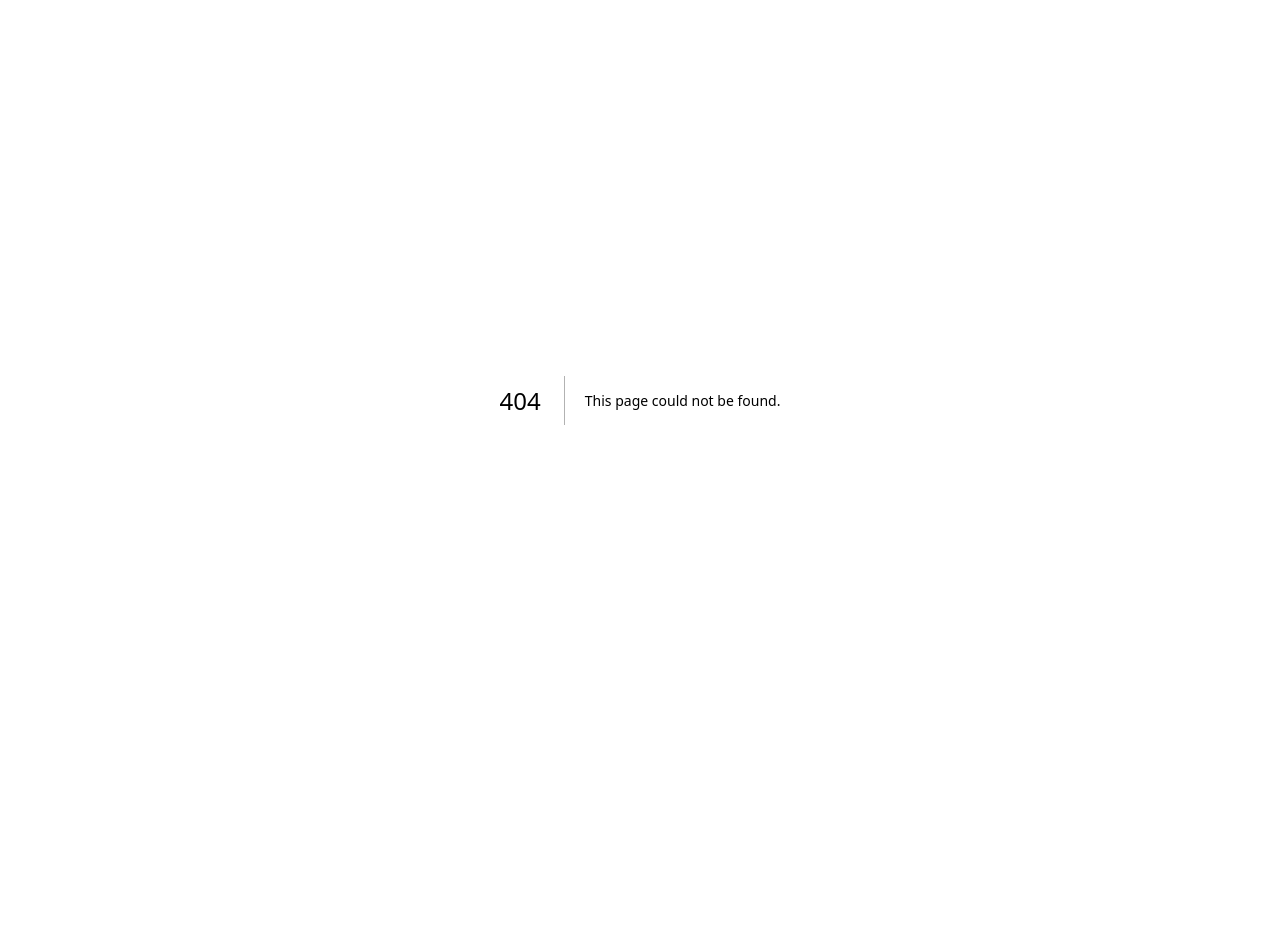
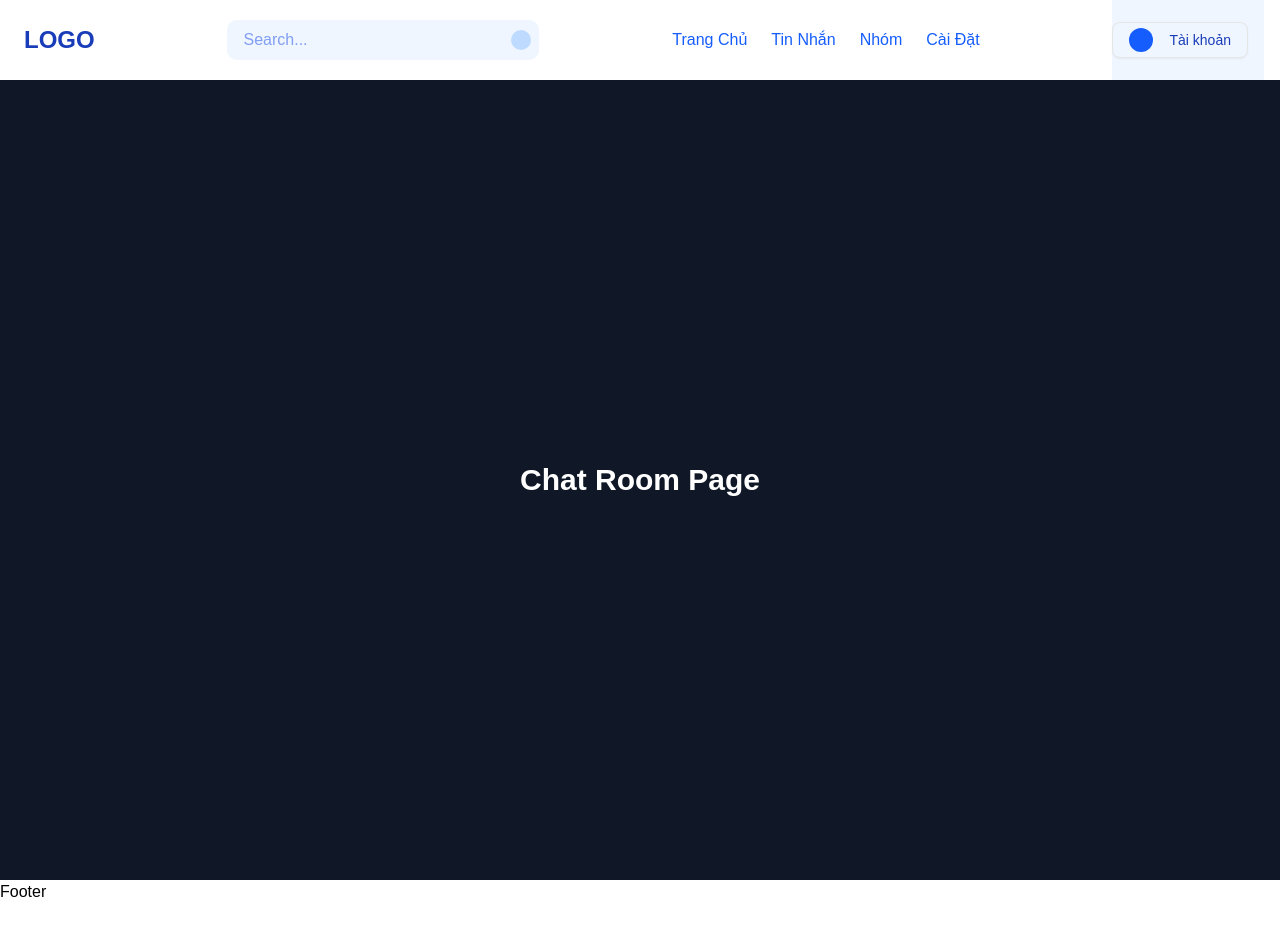
Before and after one commit to TanQuoc-73/ChatRoom_LTM, a Next.js app in the folder W_demo/fe/: page /home in a window 1280 px wide. Before the commit this address had no page. Shown: the top 936 px of the page. Before the commit the page ends 800 px from the top, so only its background shows below. Built offline with nearby package versions, Linux system fonts and the light colour scheme; no server answers.

Commit message:
context_fix

```diff
--- /dev/null
+++ b/W_demo/fe/app/home/page.tsx
@@ -0,0 +1,16 @@
+"use client";
+
+import Header from "@/components/layout/Header";
+import Footer from "@/components/layout/Footer";
+
+export default function HomePage() {
+  return (
+    <>
+      <Header />
+      <div className="min-h-screen flex items-center justify-center bg-gray-900 text-white">
+        <h1 className="text-3xl font-bold">Chat Room Page</h1>
+      </div>
+      <Footer />
+    </>
+  );
+}
--- a/W_demo/fe/app/layout.tsx
+++ b/W_demo/fe/app/layout.tsx
@@ -1,8 +1,7 @@
 import type { Metadata } from "next";
 import { Geist, Geist_Mono } from "next/font/google";
 import "./globals.css";
-
-
+import { AuthProvider } from "@/context/AuthContext";
 
 const geistSans = Geist({
   variable: "--font-geist-sans",
@@ -29,7 +28,7 @@ export default function RootLayout({
       <body
         className={`${geistSans.variable} ${geistMono.variable} antialiased`}
       >
-        {children}
+        <AuthProvider>{children}</AuthProvider>
       </body>
     </html>
   );
--- a/W_demo/fe/app/page.tsx
+++ b/W_demo/fe/app/page.tsx
@@ -51,7 +51,7 @@ export default function Home() {
       if (success) {
         setSuccessMessage("Đăng nhập thành công!");
         setTimeout(() => {
-          window.location.href = "/chat";
+          window.location.href = "/home";
         }, 1500);
       }
     } else if (mode === "register") {
--- a/W_demo/fe/components/dropdown/AccountDD.tsx
+++ b/W_demo/fe/components/dropdown/AccountDD.tsx
@@ -1,7 +1,7 @@
-"use client"
+"use client";
 
-import { useState } from "react"
-import { Button } from "@/components/ui/button"
+import { useAuth } from "@/context/AuthContext";
+import { Button } from "@/components/ui/button";
 import {
   DropdownMenu,
   DropdownMenuContent,
@@ -9,24 +9,35 @@ import {
   DropdownMenuLabel,
   DropdownMenuSeparator,
   DropdownMenuTrigger,
-} from "@/components/ui/dropdown-menu"
+} from "@/components/ui/dropdown-menu";
+import { useRouter } from "next/navigation";
 
 export function AccountDD() {
+  const { logout, user } = useAuth();
+  const router = useRouter();
+
+  const handleLogout = async () => {
+    await logout();
+    router.replace("/");
+  };
+
   return (
     <DropdownMenu>
       <DropdownMenuTrigger asChild>
-        <Button variant="outline">
-            <div className="flex bg-gray-100"></div>
+        <Button variant="outline" className="flex items-center bg-blue-50 hover:bg-blue-100">
+          {/* Placeholder avatar */}
+          <span className="w-6 h-6 rounded-full bg-blue-600 mr-2"></span>
+          <span className="text-blue-800">{user?.displayName || user?.username || 'Tài khoản'}</span>
         </Button>
       </DropdownMenuTrigger>
-      <DropdownMenuContent>
-        <DropdownMenuLabel>My Account</DropdownMenuLabel>
+      <DropdownMenuContent align="end" className="w-48">
+        <DropdownMenuLabel className="text-blue-800">Tài khoản</DropdownMenuLabel>
         <DropdownMenuSeparator />
-        <DropdownMenuItem>Profile</DropdownMenuItem>
-        <DropdownMenuItem>Billing</DropdownMenuItem>
-        <DropdownMenuItem>Team</DropdownMenuItem>
-        <DropdownMenuItem>Subscription</DropdownMenuItem>
+        <DropdownMenuItem onSelect={() => router.push("/profile")}>Hồ sơ</DropdownMenuItem>
+        <DropdownMenuItem onSelect={() => router.push("/settings")}>Cài đặt</DropdownMenuItem>
+        <DropdownMenuSeparator />
+        <DropdownMenuItem onSelect={handleLogout}>Đăng xuất</DropdownMenuItem>
       </DropdownMenuContent>
     </DropdownMenu>
-  )
+  );
 }
--- a/W_demo/fe/components/layout/Header.tsx
+++ b/W_demo/fe/components/layout/Header.tsx
@@ -1,37 +1,50 @@
-import React from 'react'
-import Link from 'next/link'
-import { Button } from '../ui/button'
-
-import { AccountDD } from '../dropdown/AccountDD'
+import React from 'react';
+import Link from 'next/link';
+import { Button } from '../ui/button';
+import { AccountDD } from '../dropdown/AccountDD';
 
 export default function Header() {
   return (
-    <div className='flex w-full h-20 bg-white top-0 text-gray-500 justify-between items-center'>
+    <div className="flex w-full h-20 bg-white top-0 text-blue-600 justify-between items-center px-4 shadow-sm">
       {/* LOGO */}
-        <Link href = '/' className='flex items-center'>
-            <div className='ml-8 font-bold text-lg'>LOGO</div>
+      <Link href="/" className="flex items-center">
+        <div className="ml-2 font-bold text-2xl text-blue-800">LOGO</div>
       </Link>
 
       {/* SEARCH */}
-        <div className="flex bg-gray-100 h-10 w-1/4 rounded-lg items-center pl-4 px-2">
-            <input type="text" placeholder='Search...' className='bg-gray-100 w-full outline-none'/>
-            <div className="bg-gray-300 flex w-5 h-5 rounded-lg justify-center items-center">
-                <Button variant='ghost' size='icon-sm' className='cursor-pointer'></Button>
+      <div className="flex bg-blue-50 h-10 w-1/4 rounded-lg items-center pl-4 px-2">
+        <input
+          type="text"
+          placeholder="Search..."
+          className="bg-blue-50 w-full outline-none text-blue-700"
+        />
+        <div className="bg-blue-200 flex w-5 h-5 rounded-lg justify-center items-center ml-2">
+          <Button variant="ghost" size="icon-sm" className="cursor-pointer text-blue-600">
+            {/* icon could be placed here */}
+          </Button>
         </div>
       </div>
+
       {/* NAV */}
-        <div className="flex gap-10">
-            <div className="flex items-center justify-between mr-8 space-x-6">
-            <Link href = '/' className='hover:text-black'> Home</Link>
-            <Link href = '/about' className='hover:text-black'> About Us</Link>
-            <Link href = '/service' className='hover:text-black'> Service</Link>
-            <Link href = '/blog' className='hover:text-black'> Blog</Link>
+      <div className="flex gap-6">
+        <Link href="/home" className="hover:text-green-600 transition-colors">
+          Trang Chủ
+        </Link>
+        <Link href="/chats" className="hover:text-green-600 transition- colors">
+          Tin Nhắn
+        </Link>
+        <Link href="/groups" className="hover:text-green-600 transition-colors">
+          Nhóm
+        </Link>
+        <Link href="/settings" className="hover:text-green-600 transition-colors">
+          Cài Đặt
+        </Link>
       </div>
+
       {/* ICON ACC */}
-        <div className="flex items-center justify-end pr-10 bg-gray-100">
+      <div className="flex items-center justify-end pr-4 bg-blue-50 h-full">
         <AccountDD />
       </div>
     </div>
-    </div>
-  )
+  );
 }
--- /dev/null
+++ b/W_demo/fe/context/AuthContext.tsx
@@ -0,0 +1,68 @@
+"use client";
+import React, { createContext, useContext, useState, useEffect, ReactNode } from "react";
+import { useAuth as useAuthHook } from "@/hooks/useAuth";
+import { SessionManager } from "@/lib/utils/session";
+
+type User = {
+  username: string;
+  displayName?: string;
+  // add more fields if needed (email, avatar, ...)
+};
+
+type AuthContextProps = {
+  user: User | null;
+  setUser: (user: User | null) => void;
+  token: string | null;
+  login: (username: string, password: string) => Promise<boolean>;
+  logout: () => Promise<void>;
+};
+
+const AuthContext = createContext<AuthContextProps | undefined>(undefined);
+
+export const AuthProvider = ({ children }: { children: ReactNode }) => {
+  const { token, login, logout, clearError } = useAuthHook();
+  const [user, setUser] = useState<User | null>(null);
+
+  // Update user info when token changes (fetch from session)
+  useEffect(() => {
+    if (token) {
+      const userInfo = SessionManager.getUserInfo();
+      if (userInfo.username) {
+        setUser({
+          username: userInfo.username,
+          displayName: userInfo.displayName || undefined,
+        });
+      } else {
+        setUser(null);
+      }
+    } else {
+      setUser(null);
+    }
+  }, [token]);
+
+  const wrappedLogin = async (username: string, password: string) => {
+    const ok = await login(username, password);
+    // token is set inside useAuthHook; useEffect will update user
+    return ok;
+  };
+
+  const wrappedLogout = async () => {
+    await logout();
+    setUser(null);
+    clearError();
+  };
+
+  return (
+    <AuthContext.Provider
+      value={{ user, setUser, token, login: wrappedLogin, logout: wrappedLogout }}
+    >
+      {children}
+    </AuthContext.Provider>
+  );
+};
+
+export const useAuth = () => {
+  const ctx = useContext(AuthContext);
+  if (!ctx) throw new Error("useAuth must be used within AuthProvider");
+  return ctx;
+};
--- a/W_demo/fe/hooks/useAuth.ts
+++ b/W_demo/fe/hooks/useAuth.ts
@@ -5,6 +5,7 @@ import { isValidEmail, isValidPassword } from '@/lib/utils/session';
 interface UseAuthReturn {
   isLoading: boolean;
   error: string | null;
+  token: string | null;
   login: (username: string, password: string) => Promise<boolean>;
   register: (username: string, email: string, password: string, displayName?: string, firstName?: string, lastName?: string) => Promise<boolean>;
   forgotPassword: (email: string) => Promise<boolean>;
@@ -19,17 +20,19 @@ interface UseAuthReturn {
 export const useAuth = (): UseAuthReturn => {
   const [isLoading, setIsLoading] = useState(false);
   const [error, setError] = useState<string | null>(null);
+  const [token, setToken] = useState<string | null>(null);
 
   const clearError = () => setError(null);
 
   const login = async (username: string, password: string): Promise<boolean> => {
     setIsLoading(true);
     setError(null);
-
     try {
       const result = await AuthService.login(username, password);
-
       if (result.success) {
+        if (result.sessionToken) {
+          setToken(result.sessionToken);
+        }
         return true;
       } else {
         setError(result.message);
@@ -42,6 +45,7 @@ export const useAuth = (): UseAuthReturn => {
       setIsLoading(false);
     }
   };
+
 
   const register = async (
     username: string,
@@ -145,12 +149,14 @@ export const useAuth = (): UseAuthReturn => {
       await AuthService.logout();
     } finally {
       setIsLoading(false);
+      setToken(null);
     }
   };
 
   return {
     isLoading,
     error,
+    token,
     login,
     register,
     forgotPassword,
--- a/W_demo/fe/lib/constants.ts
+++ b/W_demo/fe/lib/constants.ts
@@ -33,4 +33,5 @@ export const STORAGE_KEYS = {
   SESSION_TOKEN: 'sessionToken',
   USER_ID: 'userId',
   USERNAME: 'username',
+  DISPLAY_NAME: 'displayName',
 } as const;
--- a/W_demo/fe/services/auth.service.ts
+++ b/W_demo/fe/services/auth.service.ts
@@ -34,7 +34,7 @@ export const AuthService = {
       if (data.success && data.sessionToken) {
         SessionManager.setToken(data.sessionToken);
         if (data.userId && data.username) {
-          SessionManager.setUserInfo(data.userId, data.username);
+          SessionManager.setUserInfo(data.userId, data.username, data.displayName);
         }
       }
 
--- a/W_demo/fe/types/index.ts
+++ b/W_demo/fe/types/index.ts
@@ -29,6 +29,7 @@ export interface AuthResponse {
   message: string;
   userId?: number;
   username?: string;
+  displayName?: string;
   sessionToken?: string;
 }
 
```
Also changed, not shown: W_demo/fe/lib/utils/session.ts (+9 -3 lines). Lines whose indentation alone changed are shown as unchanged.
